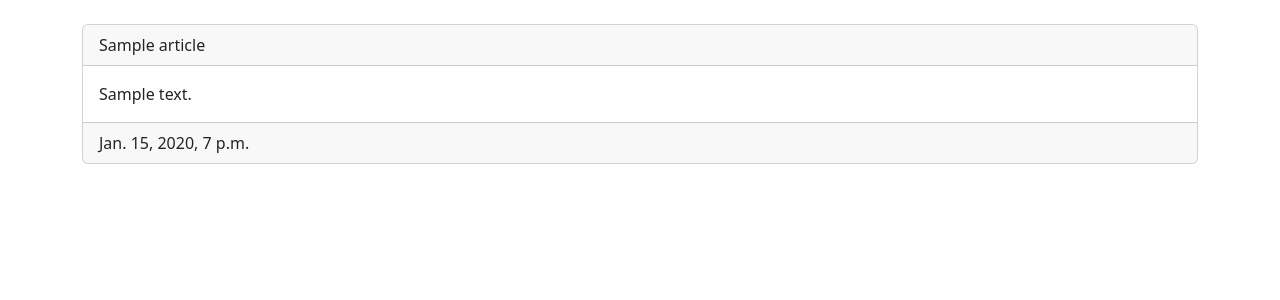
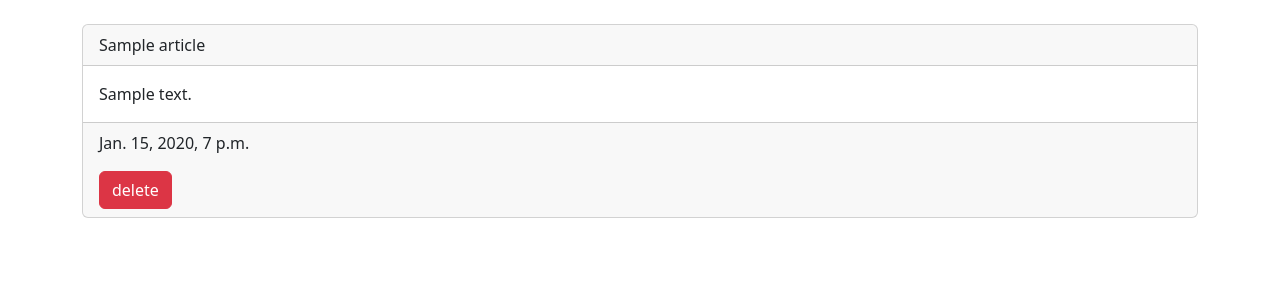
Before and after one commit to kclab922/board, a Django app: page /articles/1/ in a window 1280 px wide. Shown: the part 56-356 px from the top of the page. Run offline with Django 4.2, Linux system fonts and the light colour scheme; tables that the repository leaves empty hold one stand-in row (values such as "Sample post").

Commit message:
Delete 기능 구현

```diff
--- a/articles/templates/detail.html
+++ b/articles/templates/detail.html
@@ -9,7 +9,8 @@
             {{ article.content }}
         </div>
         <div class="card-footer">
-            {{ article.created_at }}
+            <p>{{ article.created_at }}</p>
+            <a href="{% url 'articles:delete' id=article.id %}" class="btn btn-danger">delete</a>
         </div>
     </div>
 {% endblock %}
--- a/articles/urls.py
+++ b/articles/urls.py
@@ -12,4 +12,5 @@ urlpatterns = [
     # input 넣을 수 있는 빈 도화지 페이지 만들기
     path('new/', views.new, name='new'),
     path('create/', views.create, name='create'),
+    path('<int:id>/delete/', views.delete, name='delete'),
 ]
--- a/articles/views.py
+++ b/articles/views.py
@@ -35,7 +35,7 @@ def create(request):
 
     article = Article()
     article.title = title
-    article.contetn = content
+    article.content = content
     article.save()
 
     # 제출 후 인덱스로
@@ -43,3 +43,10 @@ def create(request):
 
     # 제출 후 디테일로
     return redirect('articles:detail', id=article.id)
+
+
+def delete(request, id):
+    article = Article.objects.get(id=id)
+    article.delete()
+
+    return redirect('articles:index')
```
